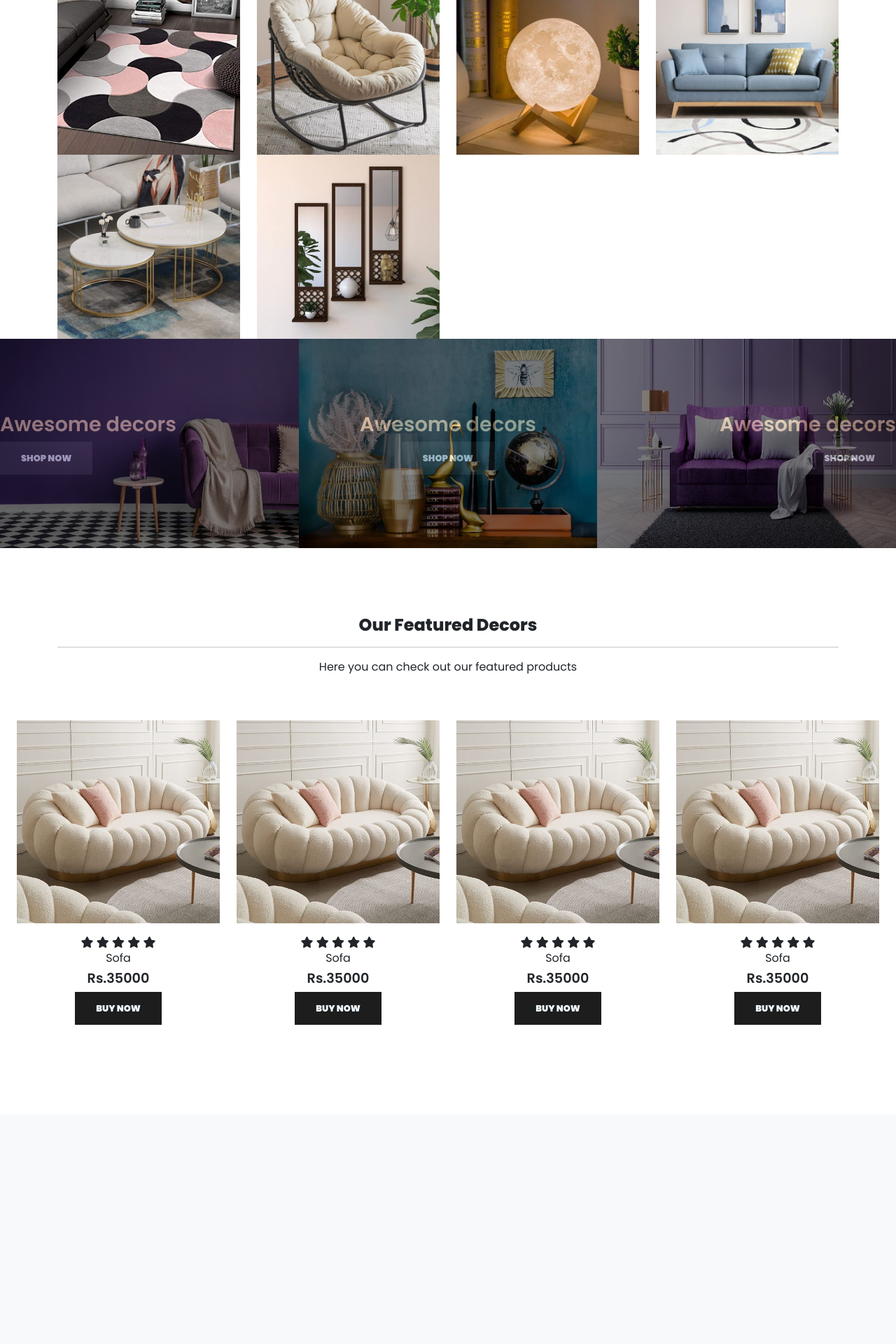
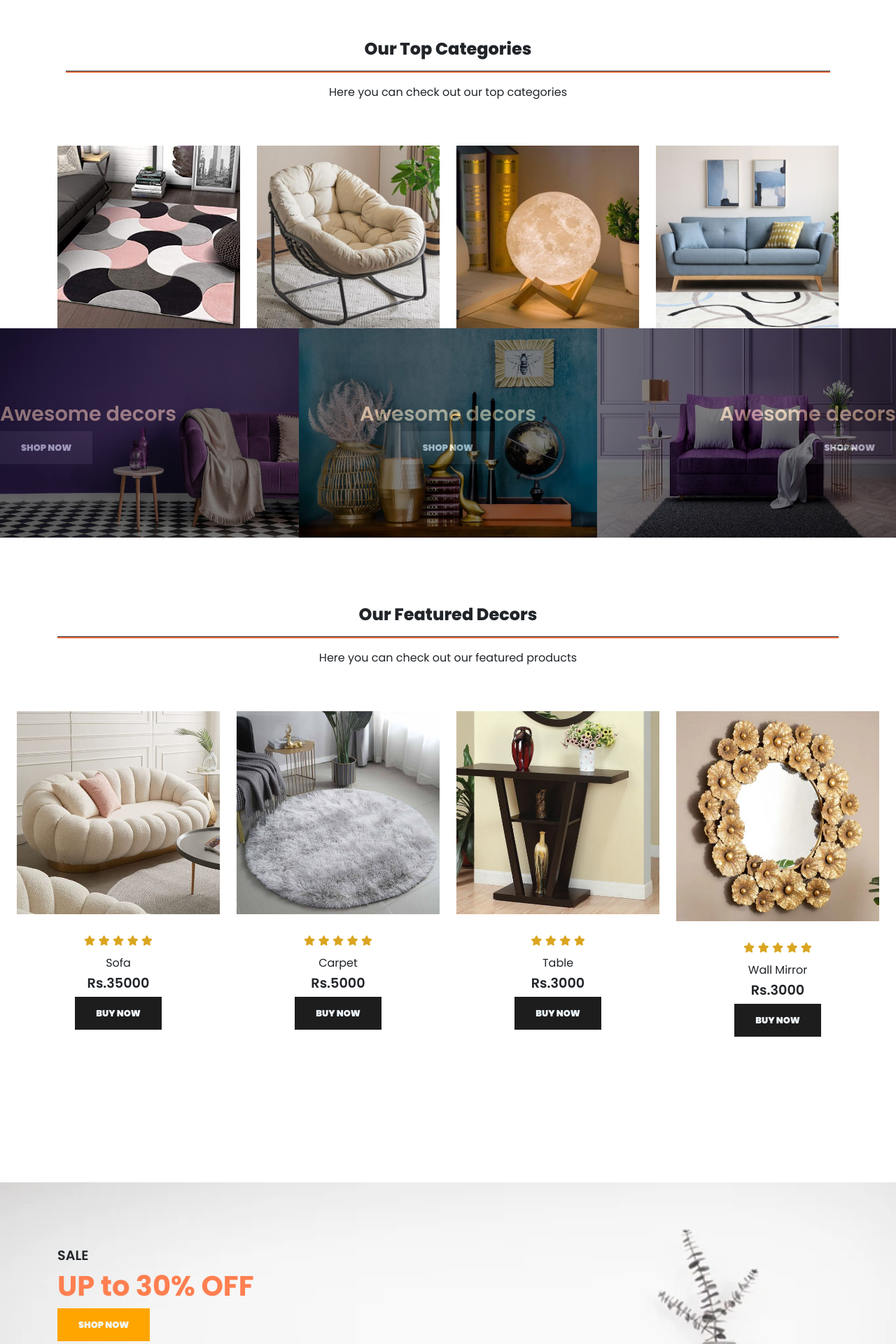
Before and after one commit to SakshyamStha/furniture_store_ecommerce, a PHP site: page / in a window 1280 px wide. Shown: the part 840-2760 px from the top of the page at 70% size. Before the commit the page ends 2304 px from the top, so only its background shows below. Run offline with PHP 8.4, Linux system fonts and the light colour scheme.

Commit message:
added banner section

```diff
--- a/assets/css/style.css
+++ b/assets/css/style.css
@@ -54,6 +54,7 @@ button{
 
 button:hover{
     color: aquamarine;
+    background-color: dimgrey;
 }
 
 .navbar{
@@ -125,6 +126,11 @@ button:hover{
     color: coral;
 }
 
+#home .container{
+    padding: 25%;
+    margin-top: 137px;
+}
+
 #new .one img{
     width: 100%;
     height: 100%;
@@ -192,3 +198,46 @@ button:hover{
 .product:hover img{
     opacity: .7;
 }
+
+hr{
+    width: 100%;
+    height: 3px !important;
+    opacity: 1 !important;
+    background-color: #fb774b;
+}
+
+.star{
+    padding: 10px 0;
+}
+
+.star i{
+    font-size: .9rem;
+    color: goldenrod;
+}
+
+#banner{
+    background-image: url('../imgs/banner.webp');
+    width: 100%;
+    height: 60vh;
+    background-size: cover;
+    background-position-x: center;
+    background-position-y: 80px;
+    background-repeat: no-repeat;
+    background-attachment: fixed;
+    display: flex;
+    flex-direction: column;
+    justify-content: center;
+    align-items: flex-start;
+}
+
+#banner h1{
+    color: coral;
+}
+
+#banner button{
+    background-color: orange;
+}
+
+#banner button:hover{
+    background-color: black;
+}
--- a/index.html
+++ b/index.html
@@ -54,7 +54,7 @@
         <div class="container">
             <h5>NEW ARRIVALS</h5>
             <h1><span>Best Prices</span> This Season</h1>
-            <p>Eshop offers the best products for the most affordable prices.</p>
+            <p>Eshop offers the best products for <br>the most affordable prices.</p>
             <button>Shop Now</button>
         </div>
 
@@ -62,14 +62,19 @@
 
       <!--Categories-->
       <section id ="category" class="container">
+        <div class="container text-center mt-5 py-5">
+          <h3>Our Top Categories</h3>
+          <hr>
+          <p>
+            Here you can check out our top categories
+          </p>
+        </div>
         <div class="row">
           <img class="img-fluid col-lg-3 col-md-6 col-sm-12" src="assets/imgs/carpet1.jpg" alt="Carpet">
           <img class="img-fluid col-lg-3 col-md-6 col-sm-12" src="assets/imgs/chair1.jpg" alt="Carpet">
           <img class="img-fluid col-lg-3 col-md-6 col-sm-12" src="assets/imgs/lamp1.jpg" alt="Carpet">
           <img class="img-fluid col-lg-3 col-md-6 col-sm-12" src="assets/imgs/sofa1.jpg" alt="Carpet">
-          <img class="img-fluid col-lg-3 col-md-6 col-sm-12" src="assets/imgs/table1.jpg" alt="Carpet">
-          <img class="img-fluid col-lg-3 col-md-6 col-sm-12" src="assets/imgs/wall1.jpg" alt="Carpet">
-        </div>
+          </div>
 
       </section>
 
@@ -133,7 +138,7 @@
           </div>
 
           <div class="product text-center col-lg-3 col-md-4 col-sm-6">
-            <img class="img-fluid mb-3"  src="assets/imgs/sofa2.jpg" alt="Sofa">
+            <img class="img-fluid mb-3"  src="assets/imgs/carpet2.jpg" alt="Sofa">
             <div class="star">
               <i class="fa-solid fa-star"></i>
               <i class="fa-solid fa-star"></i>
@@ -142,13 +147,28 @@
               <i class="fa-solid fa-star"></i>
 
             </div>
-            <h5 class="p-name">Sofa</h5>
-            <h4 class="p-price">Rs.35000</h4>
+            <h5 class="p-name">Carpet</h5>
+            <h4 class="p-price">Rs.5000</h4>
             <button class="buy-btn">Buy Now</button>
           </div>
 
           <div class="product text-center col-lg-3 col-md-4 col-sm-6">
-            <img class="img-fluid mb-3"  src="assets/imgs/sofa2.jpg" alt="Sofa">
+            <img class="img-fluid mb-3"  src="assets/imgs/table4.jpg" alt="Sofa">
+            <div class="star">
+              <i class="fa-solid fa-star"></i>
+              <i class="fa-solid fa-star"></i>
+
+              <i class="fa-solid fa-star"></i>
+              <i class="fa-solid fa-star"></i>
+
+            </div>
+            <h5 class="p-name">Table</h5>
+            <h4 class="p-price">Rs.3000</h4>
+            <button class="buy-btn">Buy Now</button>
+          </div>
+
+          <div class="product text-center col-lg-3 col-md-4 col-sm-6">
+            <img class="img-fluid mb-3"  src="assets/imgs/wall3.jpg" alt="Sofa">
             <div class="star">
               <i class="fa-solid fa-star"></i>
               <i class="fa-solid fa-star"></i>
@@ -157,29 +177,22 @@
               <i class="fa-solid fa-star"></i>
 
             </div>
-            <h5 class="p-name">Sofa</h5>
-            <h4 class="p-price">Rs.35000</h4>
-            <button class="buy-btn">Buy Now</button>
-          </div>
-
-          <div class="product text-center col-lg-3 col-md-4 col-sm-6">
-            <img class="img-fluid mb-3"  src="assets/imgs/sofa2.jpg" alt="Sofa">
-            <div class="star">
-              <i class="fa-solid fa-star"></i>
-              <i class="fa-solid fa-star"></i>
-              <i class="fa-solid fa-star"></i>
-              <i class="fa-solid fa-star"></i>
-              <i class="fa-solid fa-star"></i>
-
-            </div>
-            <h5 class="p-name">Sofa</h5>
-            <h4 class="p-price">Rs.35000</h4>
+            <h5 class="p-name">Wall Mirror</h5>
+            <h4 class="p-price">Rs.3000</h4>
             <button class="buy-btn">Buy Now</button>
           </div>
         </div>
       </section>
 
+      <!--banner-->
+      <section id="banner" class="my-5 py-5">
+        <div class="container">
+          <h4>SALE</h4>
+          <h1>UP to 30% OFF</h1>
+          <button class="text-uppercase">Shop Now</button>
+        </div>
 
+      </section>
 
 
     <script src="https://cdn.jsdelivr.net/npm/bootstrap@5.3.3/dist/js/bootstrap.bundle.min.js" integrity="sha384-YvpcrYf0tY3lHB60NNkmXc5s9fDVZLESaAA55NDzOxhy9GkcIdslK1eN7N6jIeHz" crossorigin="anonymous"></script>
```
Also changed, not shown: assets/imgs/banner.webp (added).
